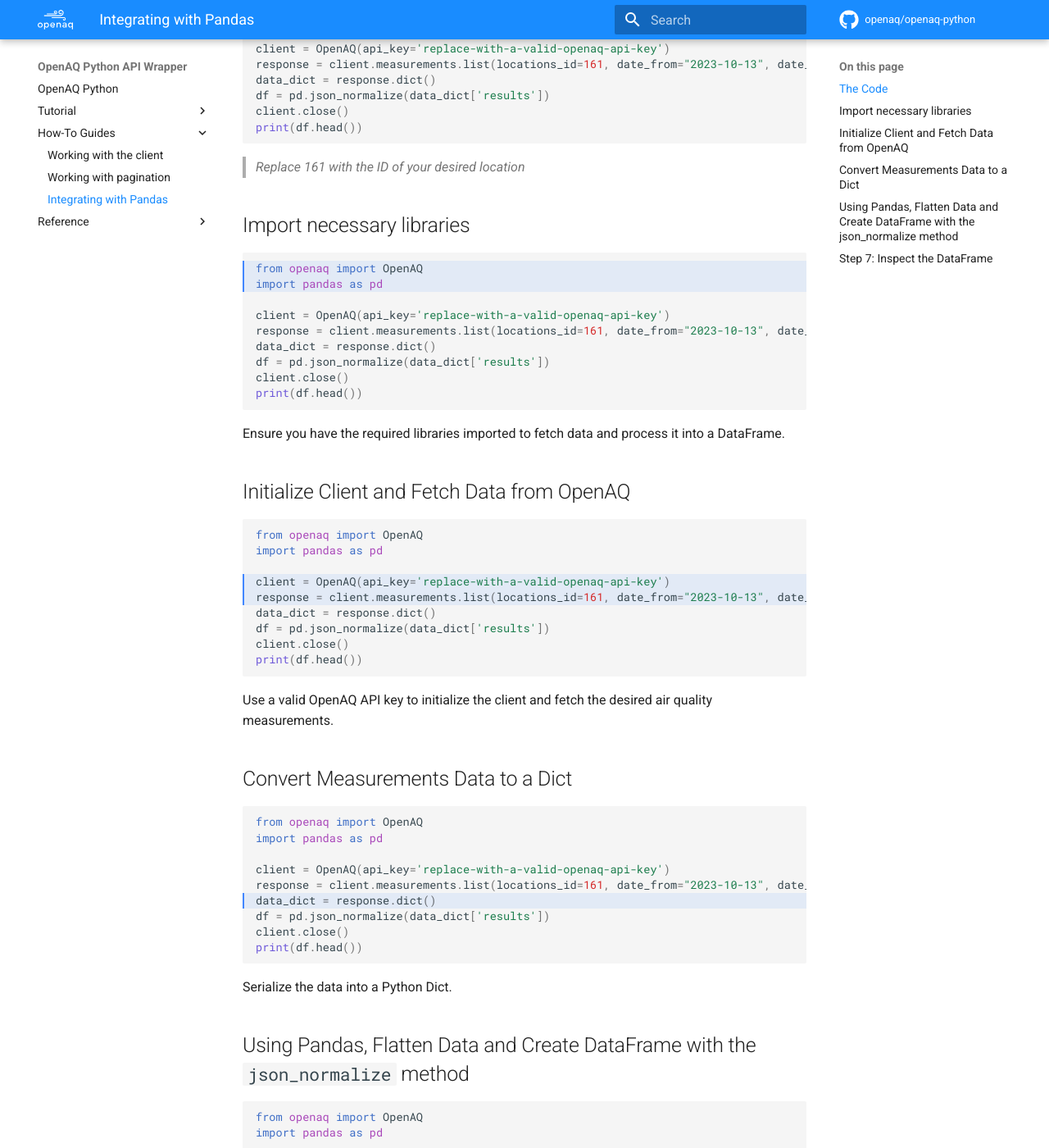
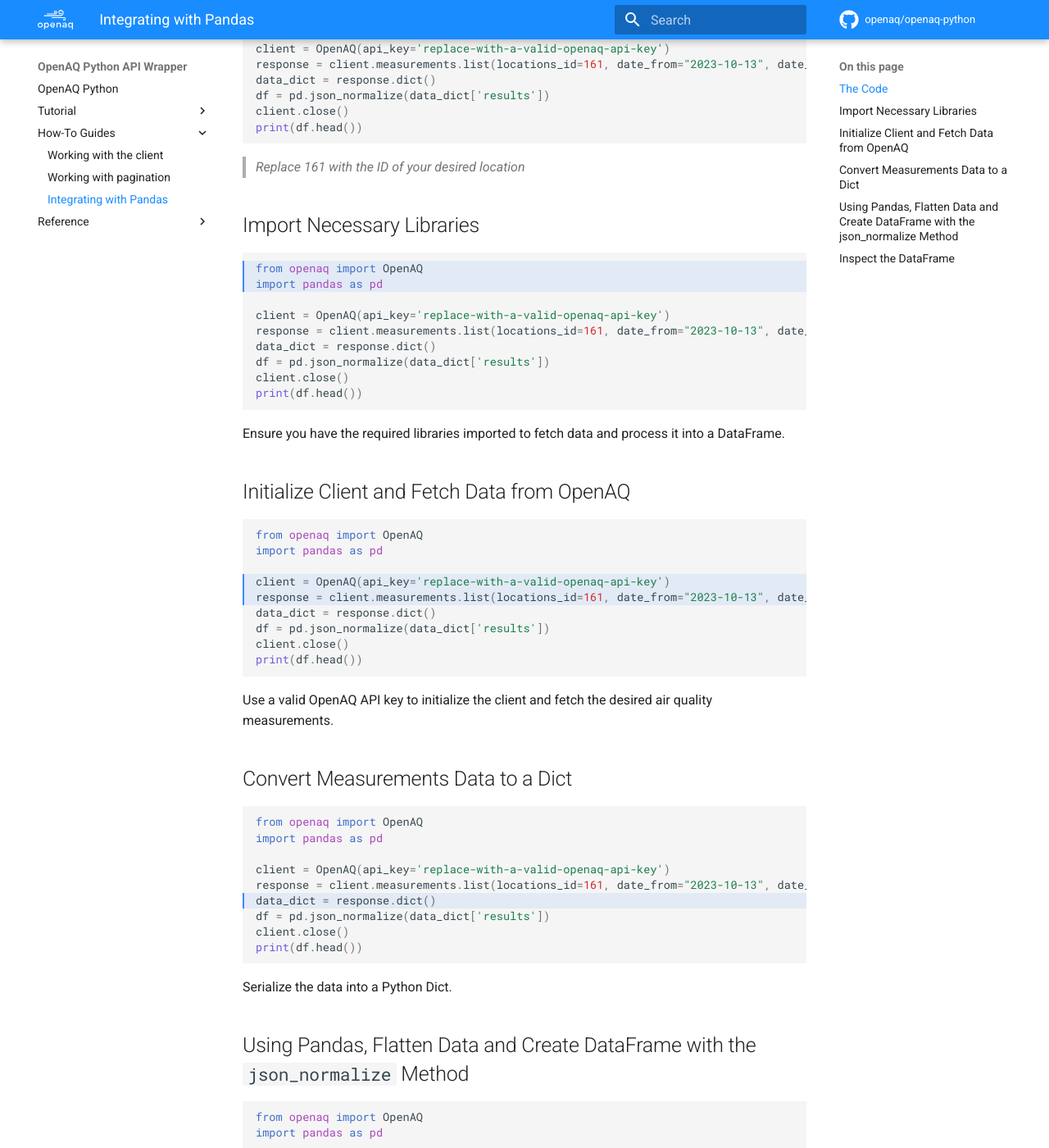
Before and after one commit to openaq/openaq-python, an MkDocs documentation site: the page built from docs/how-to-guides/integrating-with-pandas.md, in a window 1280 px wide and 1400 px high, scrolled down 523 px. Shown: the whole window at 82% size. Built offline with MkDocs 1.6.1 and Material for MkDocs 9.7.7, drawn with Linux system fonts in a browser that asks for light colours; comment, search, counter and statistics services are not loaded; some of the changed text lies outside the part shown.

Commit message:
update to how to document for pandas integration

````diff
--- a/docs/how-to-guides/integrating-with-pandas.md
+++ b/docs/how-to-guides/integrating-with-pandas.md
@@ -17,7 +17,7 @@
 ```
 >*Replace 161 with the ID of your desired location*
 
-## Import necessary libraries
+## Import Necessary Libraries
 
 ```py hl_lines="1 2"
 from openaq import OpenAQ
@@ -65,7 +65,7 @@
 
 Serialize the data into a Python Dict.
 
-## Using Pandas, Flatten Data and Create DataFrame with the `json_normalize` method
+## Using Pandas, Flatten Data and Create DataFrame with the `json_normalize` Method
 
 ```py hl_lines="7"
 from openaq import OpenAQ
@@ -81,7 +81,7 @@
 
 Normalize the fetched data and transform it into a Pandas DataFrame. Responses have a nested structure and need to be flattened to make the DataFrame.
 
-## Step 7: Inspect the DataFrame
+## Inspect the DataFrame
 
 ```py hl_lines="9"
 from openaq import OpenAQ
````
